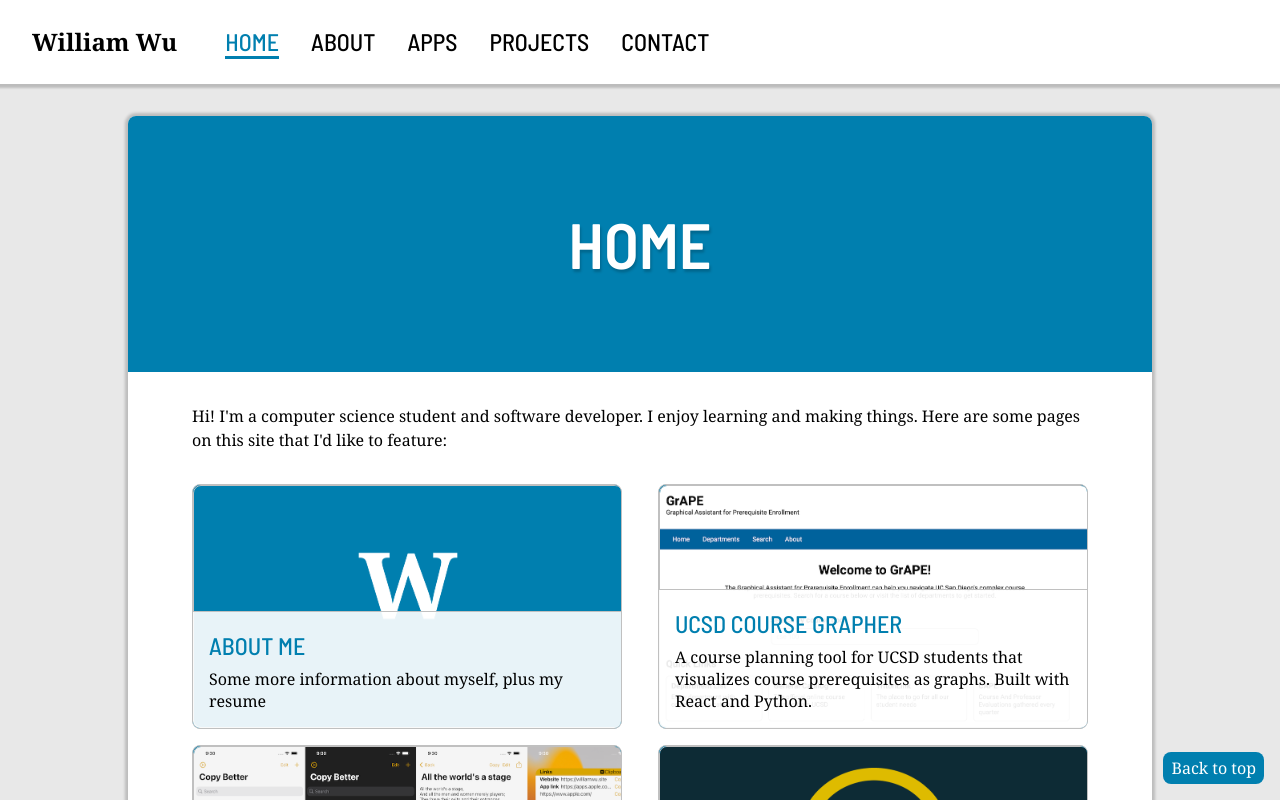
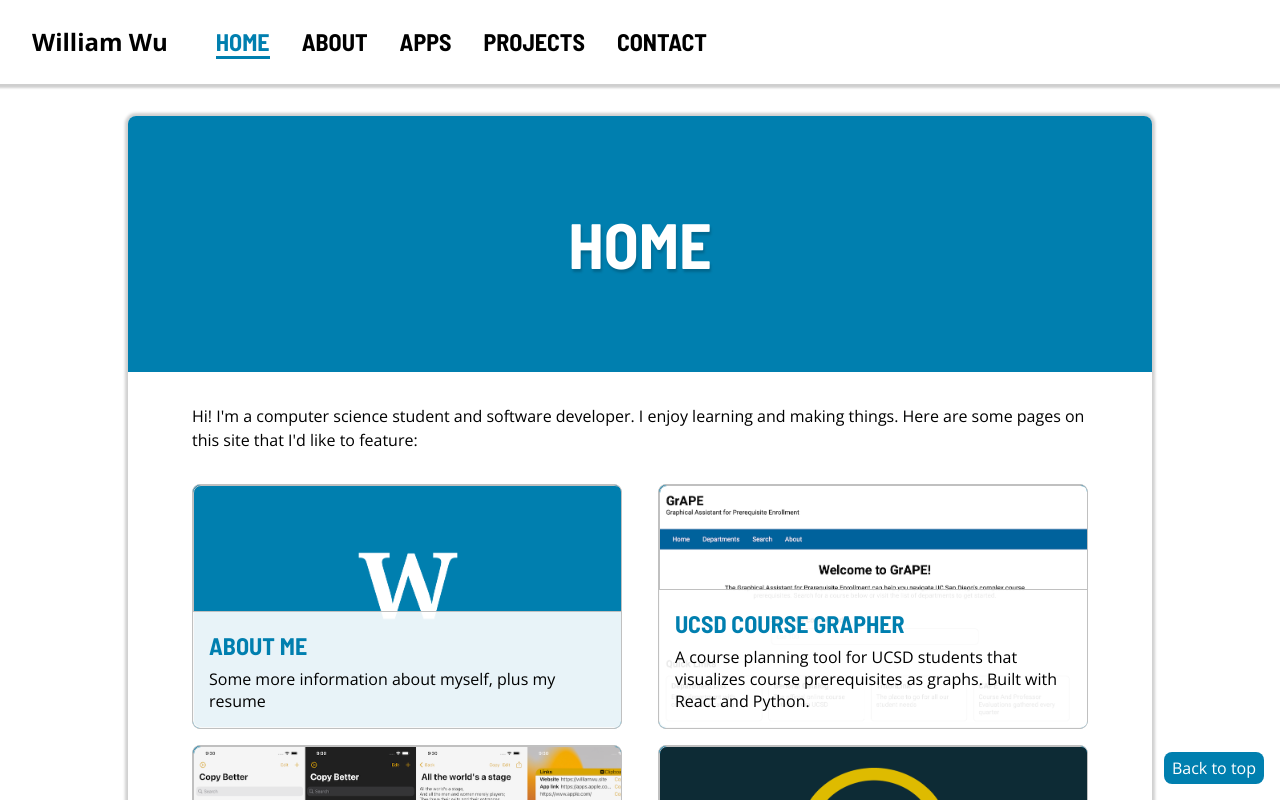
Before and after one commit to wllmwu/wllmwu.github.io, a React (Vite) app: page / in a window 1280 px wide. Shown: the top 800 px of the page. Built offline with nearby package versions, Linux system fonts and the light colour scheme.

Commit message:
Use Open Sans for body text

```diff
--- a/index.html
+++ b/index.html
@@ -5,15 +5,11 @@
     <link rel="preconnect" href="https://fonts.googleapis.com" />
     <link rel="preconnect" href="https://fonts.gstatic.com" crossorigin="" />
     <link
-      href="https://fonts.googleapis.com/css2?family=Barlow+Semi+Condensed:wght@500;600&display=swap"
+      href="https://fonts.googleapis.com/css2?family=Barlow+Semi+Condensed:wght@700&display=swap"
       rel="stylesheet"
     />
     <link
-      href="https://fonts.googleapis.com/css2?family=Barlow:wght@400&display=swap"
-      rel="stylesheet"
-    />
-    <link
-      href="https://fonts.googleapis.com/css2?family=Noto+Serif:ital,wght@0,400;0,700;1,400;1,700&display=swap"
+      href="https://fonts.googleapis.com/css2?family=Open+Sans:ital,wght@0,300..800;1,300..800&display=swap"
       rel="stylesheet"
     />
     <link
--- a/src/index.css
+++ b/src/index.css
@@ -1,5 +1,5 @@
 :root {
-  --background-color: #e8e8e8;
+  --background-color: #fff;
   --content-background-color: #fff;
   --content-overlay-color: #ffffffe8;
   --text-primary-color: #000;
@@ -7,15 +7,16 @@
   --accent-color: #007faf;
   --line-color: #c0c0c0;
   --shadow-color: #00000030;
-  --body-typeface: "Noto Serif", Georgia, "Times New Roman", Times, serif;
+  --body-typeface: "Open Sans", Helvetica, Arial, sans-serif;
   --heading-typeface: "Barlow Semi Condensed", Helvetica, Arial, sans-serif;
-  --heading-secondary-typeface: "Barlow", Helvetica, Arial, sans-serif;
   --code-typeface: "Noto Sans Mono", Menlo, Monaco, monospace;
   --weight-light: 300;
   --weight-normal: 400;
   --weight-medium: 500;
   --weight-semibold: 600;
   --weight-bold: 700;
+  --weight-extrabold: 800;
+  --weight-black: 900;
   --common-border-radius: 8px;
   --content-width: 90%;
   --content-max-width: 64rem;
@@ -26,7 +27,7 @@
   font-weight: var(--weight-normal);
 
   color-scheme: light dark;
-  background-color: #fff;
+  background-color: var(--background-color);
 
   font-synthesis: none;
   text-rendering: optimizeLegibility;
@@ -63,7 +64,7 @@ h4,
 h5,
 h6 {
   font-family: var(--heading-typeface);
-  font-weight: var(--weight-semibold);
+  font-weight: var(--weight-bold);
   margin-top: 1em;
   margin-bottom: 0.5em;
   text-transform: uppercase;
```
